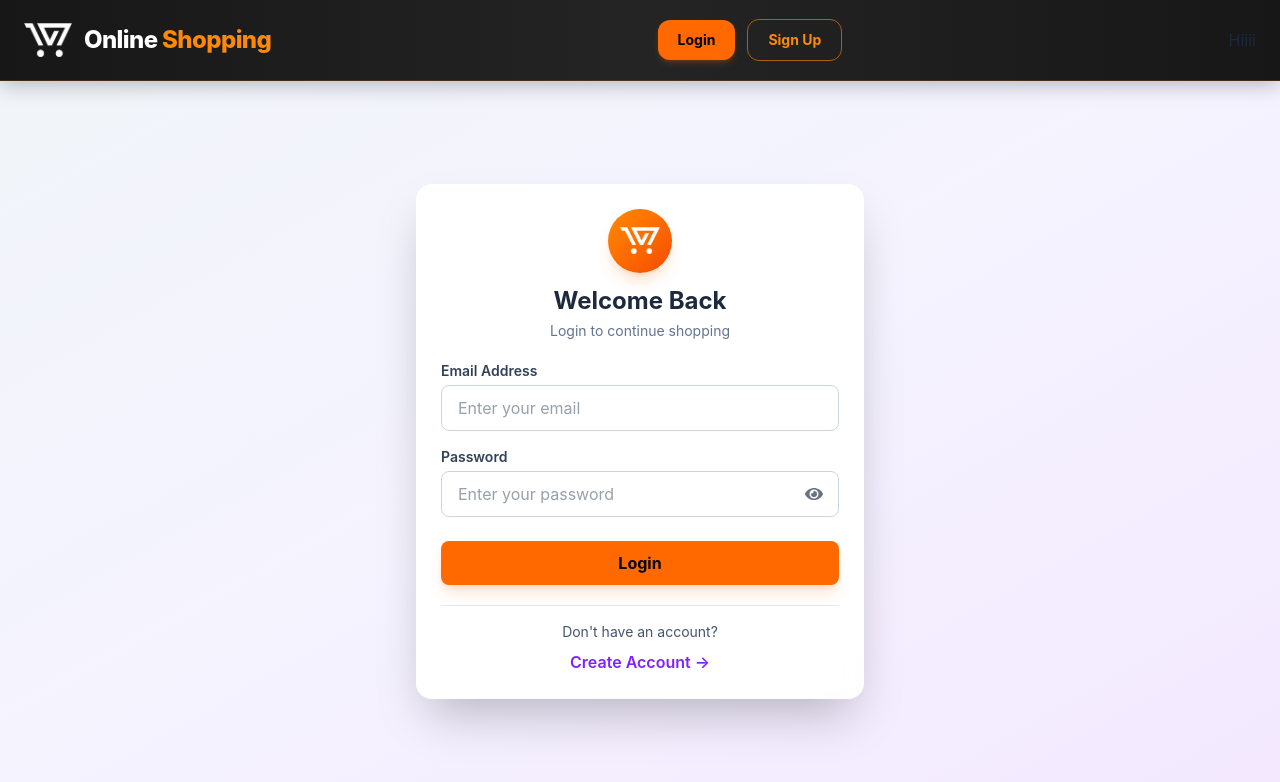
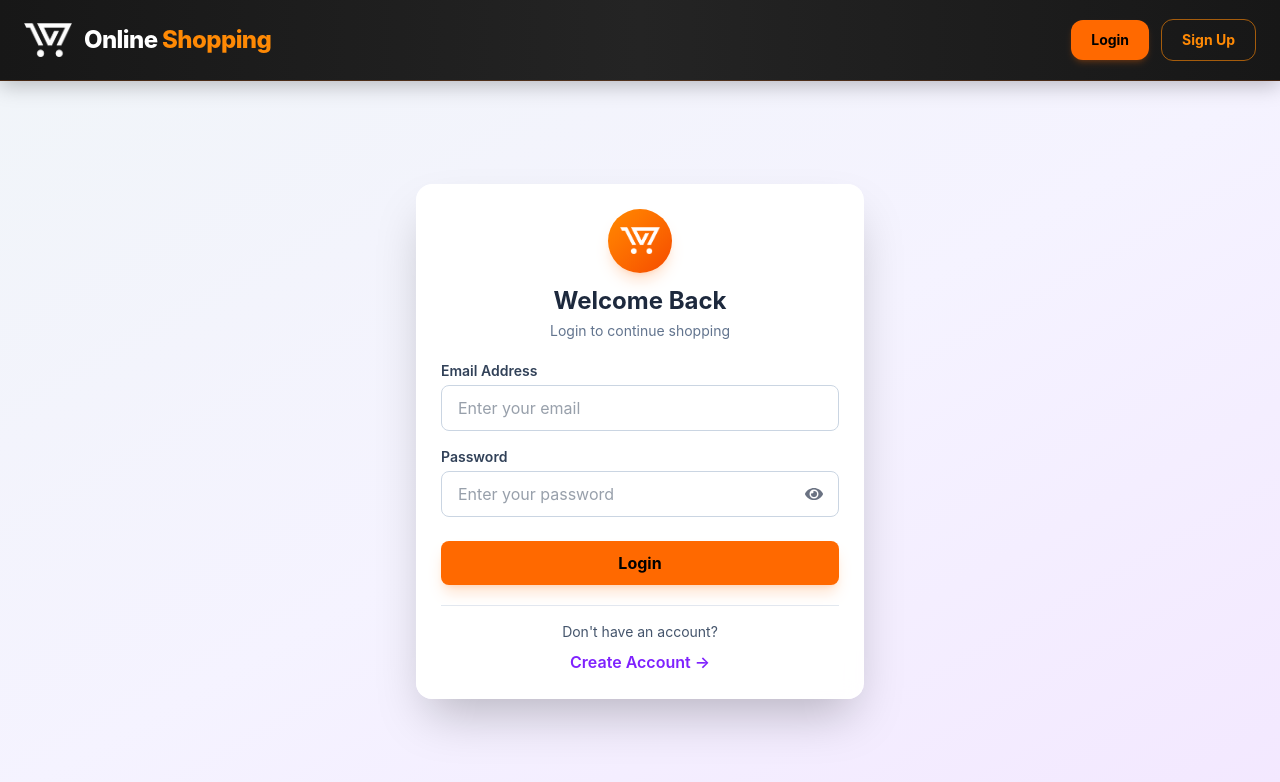
Before and after one commit to SudhirKadam1802/Online-Shopping-Application, a React (Vite) app in the folder Online-Shopping-App-Frontend/: page /login in a window 1280 px wide. Shown: the top 782 px of the page. Built offline with nearby package versions, Linux system fonts and the light colour scheme; no server answers.

Commit message:
remove hi

```diff
--- a/Online-Shopping-App-Frontend/src/Navbar.jsx
+++ b/Online-Shopping-App-Frontend/src/Navbar.jsx
@@ -134,7 +134,7 @@ const Navbar = ({ cartCount }) => {
           )}
 
         </div>
-        <div>Hiiii</div>
+
       </div>
     </nav>
   );
```
